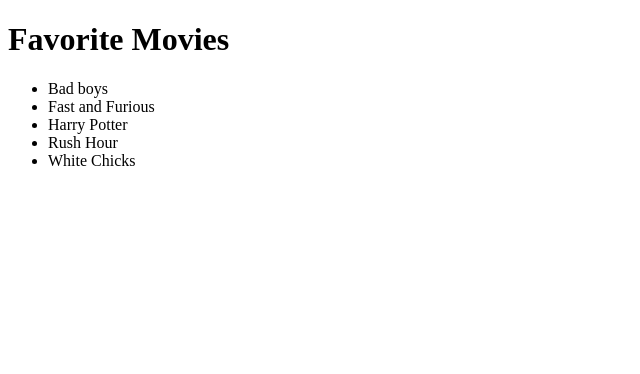
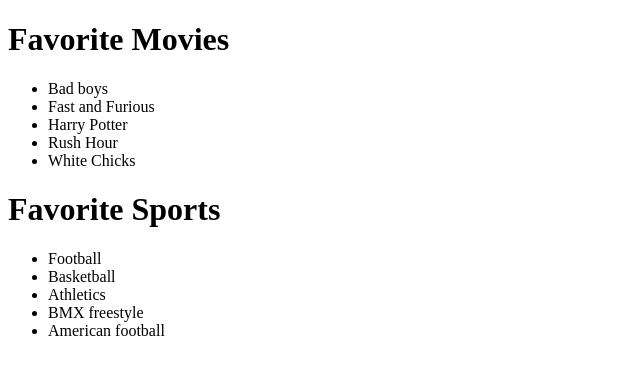
Before and after one commit to cristovaofabio/freeCodeCamp, a plain HTML site: page dom/index.html in a window 1280 px wide. Shown: the whole page, without its empty margins (0-640 px from the left). Drawn offline with Linux system fonts and the light colour scheme.

Commit message:
feat: selecting and styling elements

```diff
--- a/dom/index.html
+++ b/dom/index.html
@@ -17,7 +17,17 @@
             <li class="list-items">White Chicks</li>
         </ul>
     </div>
-    <script src="app.js"></script>
+    <div class="container">
+        <h1 id="main-heading">Favorite Sports</h1>
+        <ul>
+            <li class="list-items">Football</li>
+            <li class="list-items">Basketball</li>
+            <li class="list-items">Athletics</li>
+            <li class="list-items">BMX freestyle</li>
+            <li class="list-items">American football</li>
+        </ul>
+    </div>
+    <script src="./app.js"></script>
 
 </body>
 </html>
```
Also changed, not shown: dom/app.js (+31 -0 lines).
